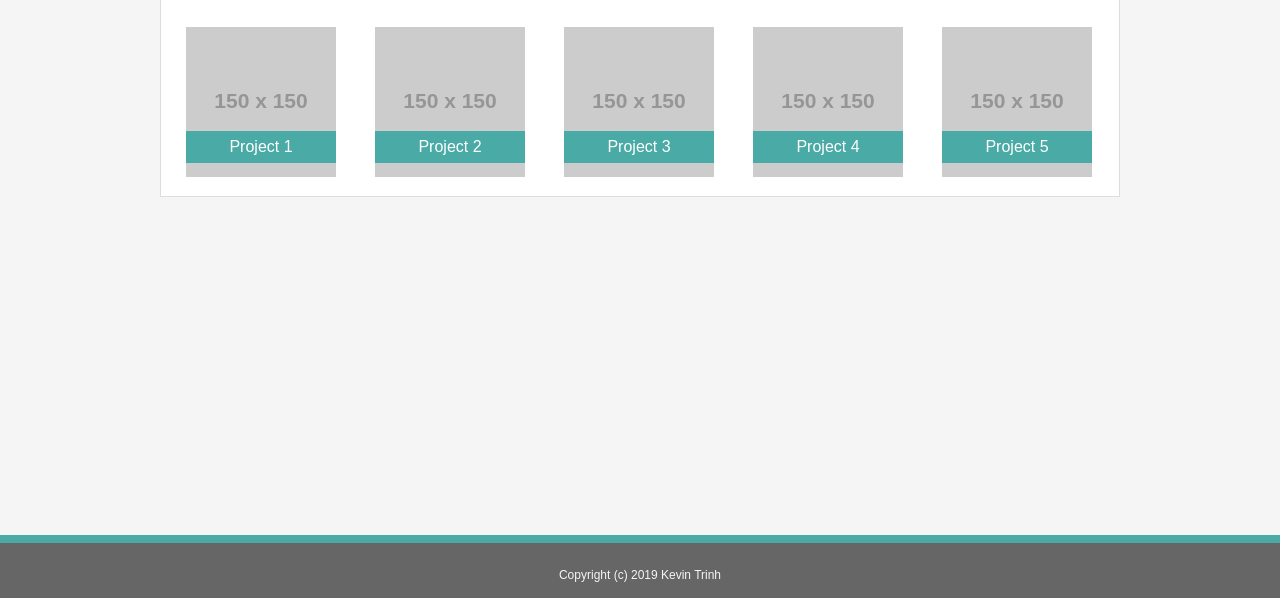
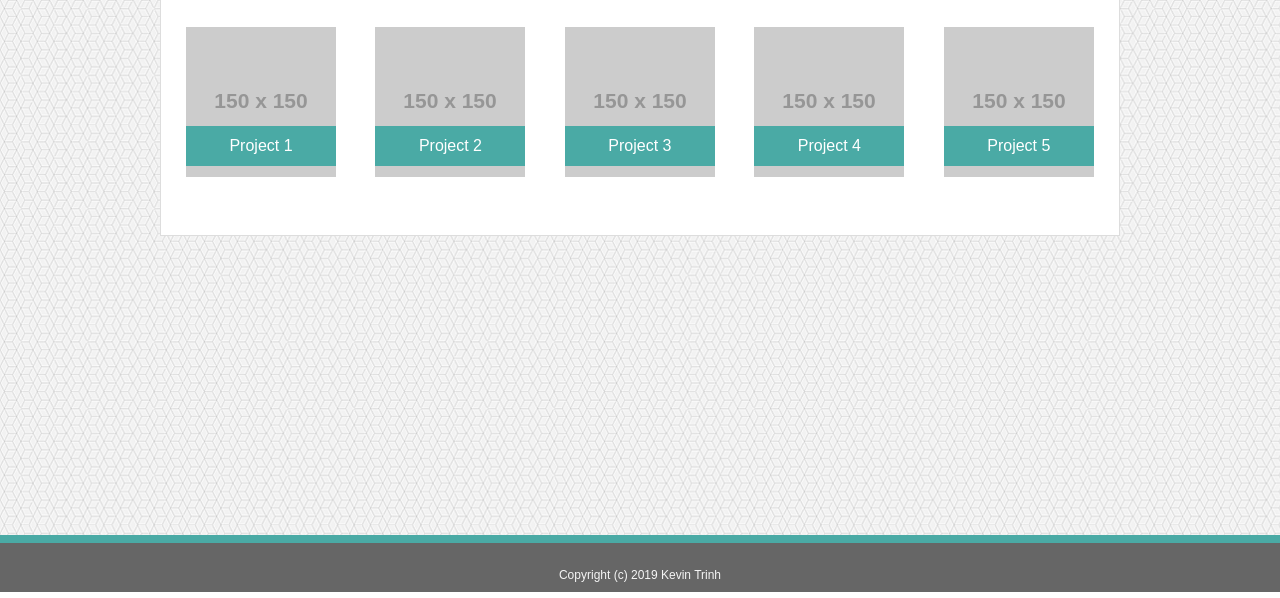
Before and after one commit to ktrinh93/Basic-Portfolio, a plain HTML site: page portfolio.html in a window 1280 px wide. Shown: the part 208-806 px from the top of the page. Drawn offline with Linux system fonts and the light colour scheme; placeholder pictures from the web are drawn by us.

Commit message:
fixed portfolio sticky footer, added bio

```diff
--- a/assets/css/style.css
+++ b/assets/css/style.css
@@ -5,7 +5,7 @@
 
 body {
     font-family: 'Arial', 'Helvetica Neue', Helvetica, sans-serif;
-    background-color: whitesmoke;
+    background-image: url("../images/qbkls/qbkls.png");
     margin: 0px;
     color: #777777;
 }
@@ -70,15 +70,13 @@ footer {
     vertical-align: bottom;
 }
 
-.footer {
-    height: 20px;
-}
-
 /* ABOUT ME PAGE */
 
 #me {
     float: left;
-    padding: 0px 25px 0px 0px;
+    padding: 0px;
+    border: 1px solid black;
+    margin-right: 25px;
 }
 
 #bio {
@@ -96,50 +94,33 @@ footer {
     border: 1px solid #dddddd;
     padding: 25px;
     margin-top: 20px;
-    height: 255px;
+    margin-bottom: 20px;
 }
 
 .icon-left {
-    margin: 0px 39px 0px 0px;
+    margin: 0px 35px 0px 0px;
+    height: 150px;
 }
 
 .icon-right {
     margin: 0px 0px 0px 0px;
-}
-
-.p-img {
-    position: relative;
+    height: 150px;
 }
 
 .project-title {
     color: #ffffff;
     background: #4aaaa5;
     text-align: center;
-    padding: 0px;
+
+    padding: 4px 0px 4px 0px;
+
     width: 150px;
     margin: 0px;
 
     position: relative;
-    bottom: 50px;
+    bottom: 55px;
 }
 
-
-#p1 {
-    float: left;
+#p1, #p2, #p3, #p4, #p5 {
+    display: inline-block;
 }
-
-#p2 {
-    float: left;
-}
-
-#p3 {
-    float: left;
-}
-
-#p4 {
-    float: left;
-}
-
-#p5 {
-    float: left;
-}
--- a/portfolio.html
+++ b/portfolio.html
@@ -6,9 +6,7 @@
     </head>
 
     <body>
-
         <div class="page-wrap">
-
             <div id="top-bar">
                 <div class="content">
                 <header>
@@ -51,10 +49,9 @@
                     </div>
                 </div>
             </div>
-
         </div>
 
-        <footer class="footer">
+        <footer>
             Copyright (c) 2019 Kevin Trinh
         </footer>
     </body>
```
Also changed, not shown: index.html (+3 -4 lines), assets/images/qbkls/qbkls.png (added), assets/images/qbkls/readme.txt (added), 1 other file.
